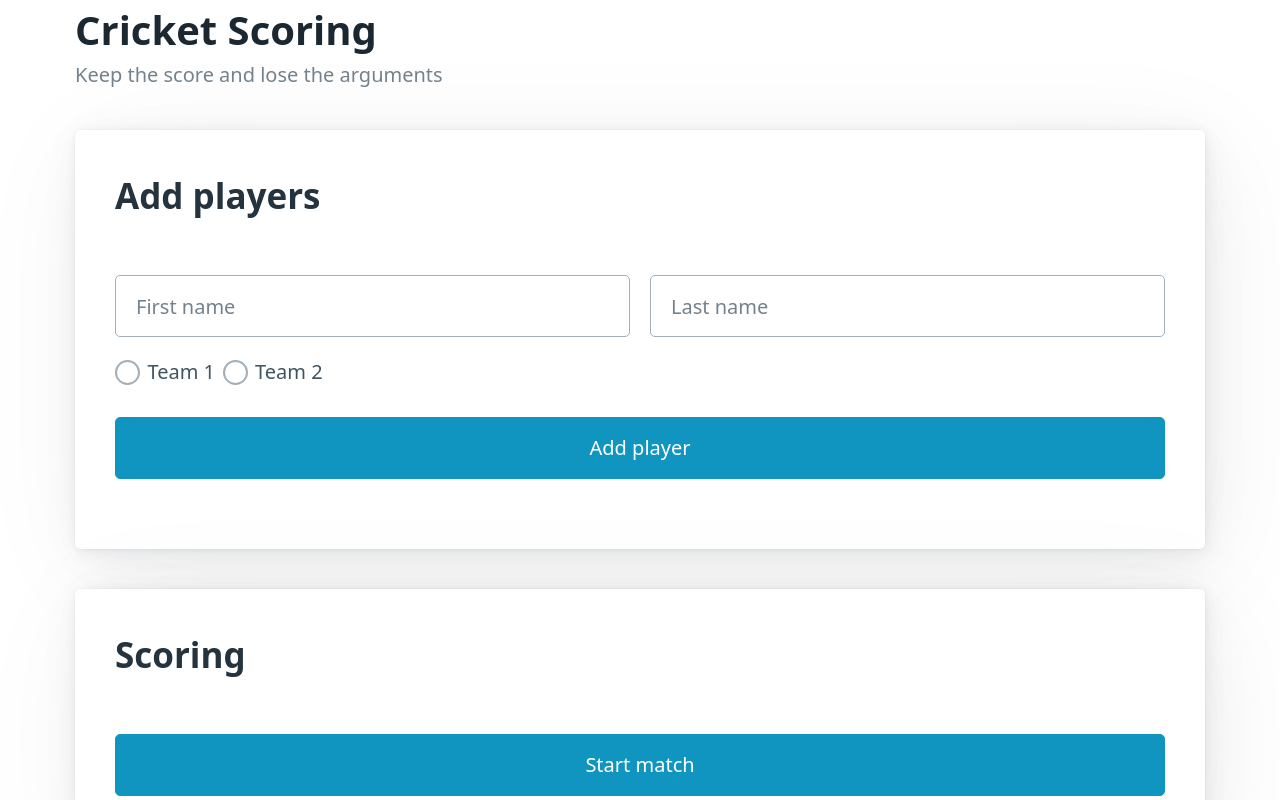
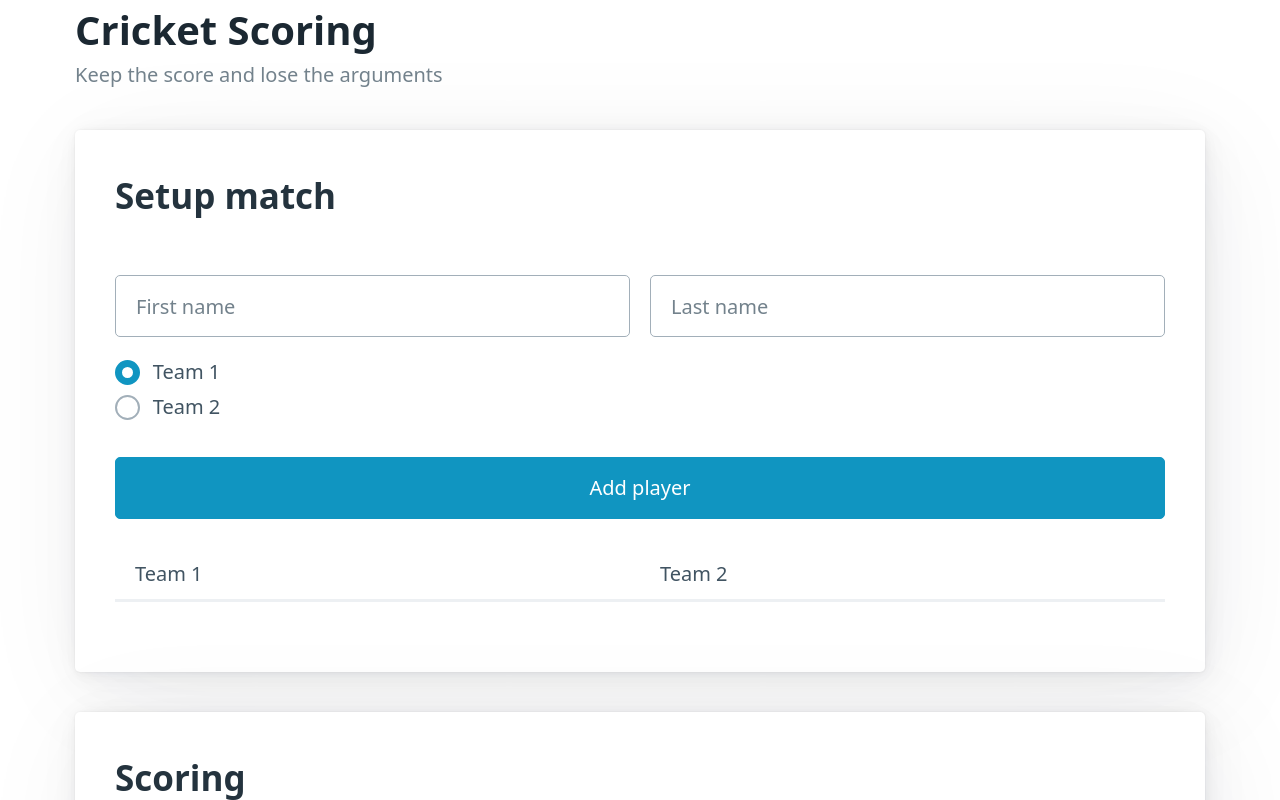
Before and after one commit to yhavin/cricket-vue, a Vue app: page / in a window 1280 px wide. Shown: the top 800 px of the page. Built offline with nearby package versions, Linux system fonts and the light colour scheme.

Commit message:
Edit player form

```diff
--- a/src/components/Live.vue
+++ b/src/components/Live.vue
@@ -16,17 +16,26 @@
     players: []
   })
 
-  const matchStarted = ref(false)
-
   const handleAddPlayer = (player) => {
     console.log(player.value)
     matches.value.players.push(player.value)
     console.log(matches.value)
   }
 
+  const teamOne = computed(() => {
+    return matches.value.players.filter(p => p.team === "one")
+  })
+
+  const teamTwo = computed(() => {
+    return matches.value.players.filter(p => p.team === "two")
+  })
+
+  const matchStarted = ref(false)
+
   const handleStartMatch = () => {
     matchStarted.value = true
     console.log("Match started")
+
   }
 
 </script>
@@ -38,7 +47,7 @@
       <h3>Keep the score and lose the arguments</h3>
     </hgroup>
 
-    <PlayerForm @addPlayer="handleAddPlayer" />
+    <PlayerForm @addPlayer="handleAddPlayer" :teamOne="teamOne" :teamTwo="teamTwo" :matchStarted="matchStarted" />
 
     <Scoring :matchStarted="matchStarted" @startMatch="handleStartMatch" />
 
--- a/src/components/PlayerForm.vue
+++ b/src/components/PlayerForm.vue
@@ -1,5 +1,13 @@
 <script setup>
-  import { ref } from "vue"
+  import { ref, toRefs } from "vue"
+
+  const props = defineProps({
+    teamOne: Array,
+    teamTwo: Array,
+    matchStarted: Boolean
+  })
+
+  const { teamOne, teamTwo, matchStarted } = toRefs(props)
 
   const emit = defineEmits(["addPlayer"])
 
@@ -14,18 +22,42 @@
 
 <template>
   <article>
-    <h2>Add players</h2>
+    <h2>Setup match</h2>
     <form @submit.prevent="handleSubmit">
       <div class="grid">
-        <input v-model="newPlayer.firstName" placeholder="First name">
-        <input v-model="newPlayer.lastName" placeholder="Last name">
+        <input v-model="newPlayer.firstName" placeholder="First name" required>
+        <input v-model="newPlayer.lastName" placeholder="Last name" required>
       </div>
-      <input type="radio" id="one" value="one" v-model="newPlayer.team">
-      <label for="one">Team 1</label>
-      <input type="radio" id="two" value="two" v-model="newPlayer.team">
-      <label for="two">Team 2</label>
+      <fieldset>
+        <label for="one">
+          <input type="radio" id="one" value="one" v-model="newPlayer.team" checked>
+          Team 1
+        </label>
+        <label for="two">
+          <input type="radio" id="two" value="two" v-model="newPlayer.team" >
+          Team 2
+        </label>
+      </fieldset>
+
+
+
       <p></p>
       <button>Add player</button>
     </form>
+
+    <table>
+      <thead>
+        <tr>
+          <th>Team 1</th>
+          <th>Team 2</th>
+        </tr>
+      </thead>
+      <tbody>
+        <tr v-for="(player, index) in teamOne.length > teamTwo.length ? teamOne : teamTwo" :key="index">
+          <td>{{ teamOne[index]?.firstName }} {{ teamOne[index]?.lastName }}</td>
+          <td>{{ teamTwo[index]?.firstName }} {{ teamTwo[index]?.lastName }}</td>
+        </tr>
+      </tbody>
+    </table>
   </article>
 </template>
--- a/src/components/Scoring.vue
+++ b/src/components/Scoring.vue
@@ -1,12 +1,12 @@
 <script setup>
-  import { ref, computed } from "vue"
+  import { ref, toRef } from "vue"
 
 
   const props = defineProps({
     matchStarted: Boolean
   })
 
-  const { matchStarted } = props
+  const matchStarted = toRef(props, "matchStarted")
 
   const emit = defineEmits(["startMatch"])
 
```
